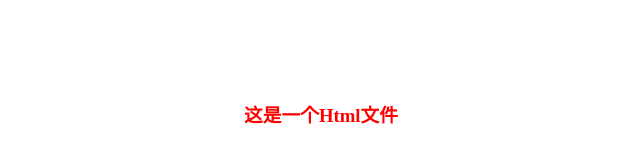
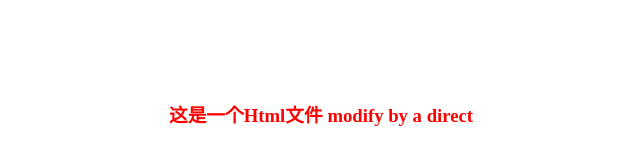
Before and after one commit to yinbangwen/firstgit, a plain HTML site: page index - 副本.html in a window 1280 px wide. Shown: the whole page, without its empty margins (319-959 px from the left). Drawn offline with Linux system fonts and the light colour scheme.

Commit message:
modify html

```diff
--- a/index - 副本.html
+++ b/index - 副本.html
@@ -5,6 +5,6 @@
 	<link rel="stylesheet" type="text/css" href="style.css">
 </head>
 <body>
-	<h3>这是一个Html文件</h3>
+	<h3>这是一个Html文件 modify by a direct</h3>
 </body>
 </html>
```
